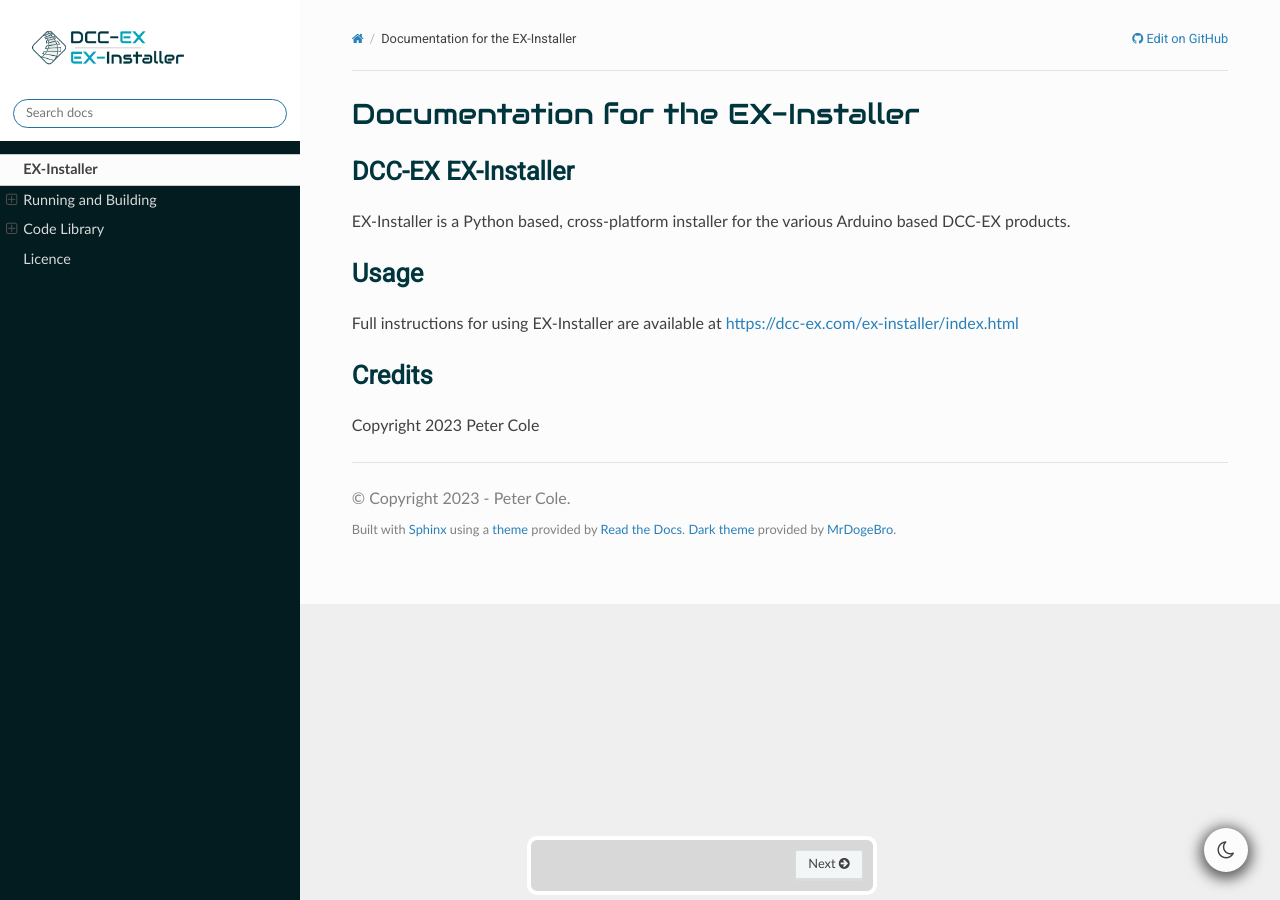
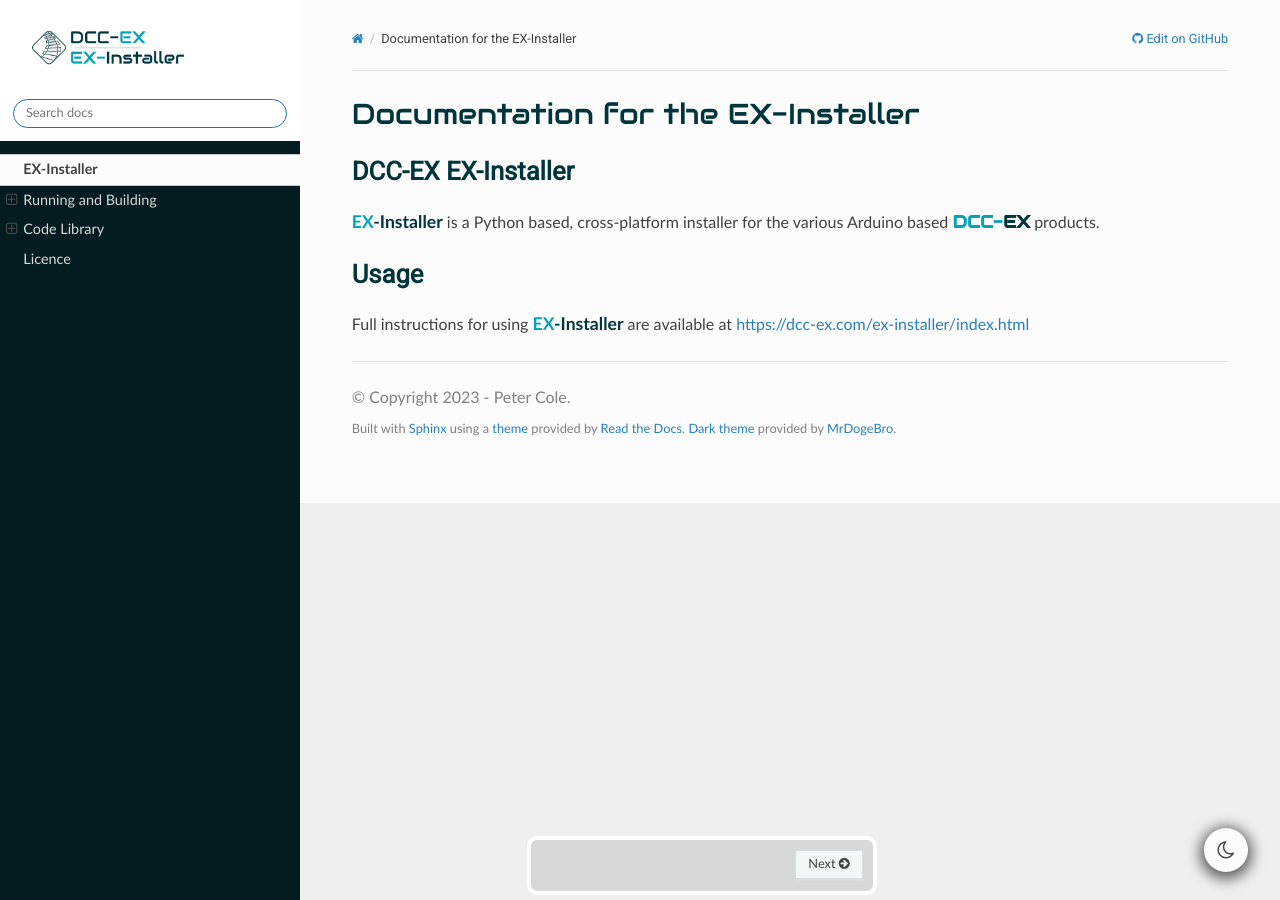
Before and after one commit to DCC-EX/EX-Installer, a Sphinx documentation site: the page built from docs/index.rst, in a window 1280 px wide. Built offline with Sphinx 7.4.7 and the Read the Docs theme 2.0.0, drawn with Linux system fonts in a browser that asks for light colours.

Commit message:
doco updates

```diff
--- a/docs/include/include.rst
+++ b/docs/include/include.rst
@@ -4,6 +4,11 @@
 .. |DCC-EX| raw:: html
 
   <a href="https://dcc-ex.com/"><span class="dccex-suffix">DCC-</span><span class="dccex-prefix">EX</span></a>
+..
+.. |EX-I| raw:: html
+
+  <a href="https://dcc-ex.com/"><span class="ex-prefix">EX</span><span class="ex-suffix">&#8209;Installer</span></a>
+..
 ..
 .. |EX-CS| raw:: html
 
--- a/docs/index.rst
+++ b/docs/index.rst
@@ -15,16 +15,10 @@
 DCC-EX EX-Installer
 -------------------
 
-EX-Installer is a Python based, cross-platform installer for the various Arduino based DCC-EX products.
+|EX-I| is a Python based, cross-platform installer for the various Arduino based |DCC-EX| products.
 
 
 Usage
 -----
 
-Full instructions for using EX-Installer are available at https://dcc-ex.com/ex-installer/index.html
-
-
-Credits
--------
-
-Copyright 2023 Peter Cole
+Full instructions for using |EX-I| are available at https://dcc-ex.com/ex-installer/index.html
--- a/docs/running-and-building.rst
+++ b/docs/running-and-building.rst
@@ -75,10 +75,10 @@
 
 The build commands should be executed in a command prompt or terminal window in the directory containing the cloned repository.
 
-Windows command:
+**Windows command:**
 
 `pyinstaller --windowed --clean --onefile --icon=ex_installer\images\dccex-logo.png ex_installer\__main__.py --name "EX-Installer-<platform>" --add-data "<repository>\ex_installer\images\*;images" --add-data "<repository>\ex_installer\theme\dcc-ex-theme.json;theme/." --add-data "<repository>\venv\Lib\site-packages\customtkinter;customtkinter"`
 
-Linux command:
+**Linux command:**
 
 `pyinstaller --windowed --clean --onefile --icon=ex_installer/images/dccex-logo.png ex_installer/__main__.py --name "EX-Installer-<platform>" --add-data "<repository>/ex_installer/images/*:images" --add-data "<repository>/ex_installer/theme/dcc-ex-theme.json:theme/." --add-data "<repository>/venv/lib/python3.8/site-packages/customtkinter:customtkinter" --hidden-import="PIL._tkinter_finder"`
```
